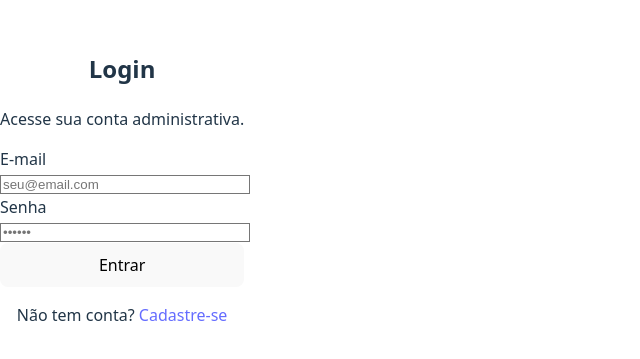
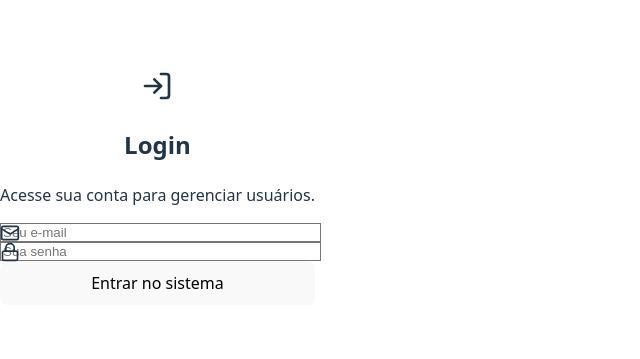
Before and after one commit to Dev-RuiDiniz/Sistema_Gestao_Usuarios, a React app in the folder frontend/: page / in a window 1280 px wide. Shown: the part 213-572 px from the top of the page, without its empty margins (0-640 px from the left). Built offline with nearby package versions, Linux system fonts and the light colour scheme; the HTML template or start-up script is replaced by a standard one.

Commit message:
fix: implementa redirecionamento após login bem-sucedido
Adicionado o hook useNavigate no componente de Login e ajuste no fluxo de autenticação para garantir que o usuário seja enviado ao dashboard após validar as credenciais.

```diff
--- a/frontend/src/App.tsx
+++ b/frontend/src/App.tsx
@@ -1,6 +1,7 @@
 import { BrowserRouter, Routes, Route, Navigate } from 'react-router-dom';
 import { Toaster } from 'sonner';
-import { AuthProvider } from './contexts/AuthContext';
+import { useContext } from 'react';
+import { AuthProvider, AuthContext } from './contexts/AuthContext';
 import { AuthLayout } from './components/layouts/AuthLayout';
 import { DashboardLayout } from './components/layouts/DashboardLayout';
 import { ProtectedRoute } from './components/layouts/ProtectedRoute';
@@ -9,33 +10,49 @@ import { Login } from './pages/Login';
 import { Register } from './pages/Register';
 import { Users } from './pages/Users';
 
+function AppRoutes() {
+  const { isAuthenticated, isLoading } = useContext(AuthContext);
+
+  if (isLoading) {
+    return (
+      <div className="h-screen w-screen flex items-center justify-center bg-surface-50">
+        <div className="h-8 w-8 border-4 border-brand-600 border-t-transparent rounded-full animate-spin" />
+      </div>
+    );
+  }
+
+  return (
+    <Routes>
+      {/* Se estiver logado e tentar acessar "/", ele vai para o dashboard */}
+      <Route element={<AuthLayout />}>
+        <Route path="/" element={!isAuthenticated ? <Login /> : <Navigate to="/dashboard" replace />} />
+        <Route path="/register" element={!isAuthenticated ? <Register /> : <Navigate to="/dashboard" replace />} />
+      </Route>
+
+      {/* Rotas Privadas */}
+      <Route element={<ProtectedRoute />}>
+        <Route element={<DashboardLayout />}>
+          <Route path="/dashboard" element={
+            <div className="p-6 bg-white rounded-xl border border-surface-200">
+              <h1 className="text-2xl font-bold">Resumo do Sistema</h1>
+              <p className="text-surface-600">Selecione uma opção no menu lateral.</p>
+            </div>
+          } />
+          <Route path="/users" element={<Users />} />
+        </Route>
+      </Route>
+
+      <Route path="*" element={<Navigate to="/" replace />} />
+    </Routes>
+  );
+}
+
 export default function App() {
   return (
     <BrowserRouter>
       <AuthProvider>
         <Toaster position="top-right" richColors closeButton />
-
-        <Routes>
-          <Route element={<AuthLayout />}>
-            <Route path="/" element={<Login />} />
-            <Route path="/register" element={<Register />} />
-          </Route>
-
-          <Route element={<ProtectedRoute />}>
-            <Route element={<DashboardLayout />}>
-              <Route path="/dashboard" element={
-                <div className="p-6 bg-white rounded-xl border border-surface-200">
-                  <h1 className="text-2xl font-bold">Resumo do Sistema</h1>
-                  <p className="text-surface-600">Selecione uma opção no menu lateral para começar.</p>
-                </div>
-              } />
-              <Route path="/users" element={<Users />} />
-              <Route path="/logs" element={<div className="p-6">Histórico de Auditoria (Em breve)</div>} />
-            </Route>
-          </Route>
-
-          <Route path="*" element={<Navigate to="/" replace />} />
-        </Routes>
+        <AppRoutes />
       </AuthProvider>
     </BrowserRouter>
   );
--- a/frontend/src/contexts/AuthContext.tsx
+++ b/frontend/src/contexts/AuthContext.tsx
@@ -1,5 +1,6 @@
 import { createContext, type ReactNode, useEffect, useState } from 'react';
 import { api } from '../api/api';
+import { toast } from 'sonner';
 
 interface User {
   id: string;
@@ -25,18 +26,30 @@ export function AuthProvider({ children }: { children: ReactNode }) {
   const isAuthenticated = !!user;
 
   useEffect(() => {
+    async function loadStorageData() {
       const token = localStorage.getItem('@SistemaUsuarios:token');
       const userData = localStorage.getItem('@SistemaUsuarios:user');
 
       if (token && userData) {
         api.defaults.headers.common['Authorization'] = `Bearer ${token}`;
+        try {
           setUser(JSON.parse(userData));
+        } catch {
+          signOut();
+        }
       }
       setIsLoading(false);
+    }
+    loadStorageData();
   }, []);
 
   async function signIn({ email, password }: any) {
-    const response = await api.post('/login', { email, password });
+    try {
+      const response = await api.post('/sessions', {
+        email,
+        password_hash: password
+      });
+
       const { token, user: userResponse } = response.data;
 
       localStorage.setItem('@SistemaUsuarios:token', token);
@@ -44,11 +57,19 @@ export function AuthProvider({ children }: { children: ReactNode }) {
 
       api.defaults.headers.common['Authorization'] = `Bearer ${token}`;
       setUser(userResponse);
+
+      toast.success('Login realizado com sucesso!');
+    } catch (error: any) {
+      const message = error.response?.data?.message || 'Erro ao realizar login.';
+      toast.error(message);
+      throw error;
+    }
   }
 
   function signOut() {
     localStorage.removeItem('@SistemaUsuarios:token');
     localStorage.removeItem('@SistemaUsuarios:user');
+    delete api.defaults.headers.common['Authorization'];
     setUser(null);
   }
 
--- a/frontend/src/pages/Login.tsx
+++ b/frontend/src/pages/Login.tsx
@@ -1,78 +1,85 @@
-import { useForm } from 'react-hook-form';
-import { zodResolver } from '@hookform/resolvers/zod';
-import * as z from 'zod';
-import { useContext } from 'react';
-import { Link, useNavigate } from 'react-router-dom';
+import { useState, useContext } from 'react';
 import { AuthContext } from '../contexts/AuthContext';
-import { toast } from 'sonner';
-
-const loginSchema = z.object({
-  email: z.string().email('E-mail inválido'),
-  password: z.string().min(6, 'Senha deve ter 6+ caracteres'),
-});
-
-type LoginFormData = z.infer<typeof loginSchema>;
+import { LogIn, Mail, Lock, Loader2 } from 'lucide-react';
+import { useNavigate } from 'react-router-dom'; // Link removido para evitar erro de variável não lida
 
 export function Login() {
+  const [email, setEmail] = useState('');
+  const [password, setPassword] = useState('');
+  const [isSubmitting, setIsSubmitting] = useState(false);
+
   const { signIn } = useContext(AuthContext);
-  const navigate = useNavigate();
+  const navigate = useNavigate(); // Hook para mudar de página
 
-  const { register, handleSubmit, formState: { errors, isSubmitting } } = useForm<LoginFormData>({
-    resolver: zodResolver(loginSchema)
-  });
+  async function handleLogin(e: React.FormEvent) {
+    e.preventDefault(); // Impede o refresh da página
 
-  async function handleLogin(data: LoginFormData) {
+    if (!email || !password) return;
+
     try {
-      await signIn(data);
-      toast.success('Login realizado!', { description: 'Seja bem-vindo ao painel.' });
-      navigate('/dashboard');
-    } catch (error: any) {
-      toast.error('Erro de acesso', { description: 'Verifique suas credenciais.' });
+      setIsSubmitting(true);
+
+      // 1. Faz o login no backend
+      await signIn({
+        email: email.trim(),
+        password: password
+      });
+
+      // 2. SE CHEGOU AQUI, O LOGIN FOI SUCESSO!
+      // Forçamos a ida para o dashboard
+      navigate('/dashboard', { replace: true });
+
+    } catch (error) {
+      // Erro já tratado no Context (Toast)
+    } finally {
+      setIsSubmitting(false);
     }
   }
 
   return (
-    <div className="w-full max-w-sm mx-auto space-y-6">
-      <div className="text-center lg:text-left">
-        <h2 className="text-3xl font-bold text-surface-900">Login</h2>
-        <p className="text-surface-600 mt-2">Acesse sua conta administrativa.</p>
+    <div className="w-full max-w-md space-y-8">
+      <div className="text-center">
+        <div className="inline-flex items-center justify-center w-16 h-16 rounded-2xl bg-brand-600 text-white shadow-lg mb-4">
+          <LogIn size={32} />
+        </div>
+        <h2 className="text-3xl font-extrabold text-surface-900 tracking-tight">Login</h2>
+        <p className="mt-2 text-surface-600">Acesse sua conta para gerenciar usuários.</p>
       </div>
 
-      <form onSubmit={handleSubmit(handleLogin)} className="space-y-4">
-        <div>
-          <label className="block text-sm font-medium text-surface-900 mb-1">E-mail</label>
-          <input
-            {...register('email')}
-            type="email"
-            className="w-full px-4 py-2 rounded-lg border border-surface-200 focus:ring-2 focus:ring-brand-500 outline-hidden transition-all"
-            placeholder="seu@email.com"
-          />
-          {errors.email && <span className="text-red-500 text-xs">{errors.email.message}</span>}
-        </div>
-
-        <div>
-          <label className="block text-sm font-medium text-surface-900 mb-1">Senha</label>
-          <input
-            {...register('password')}
-            type="password"
-            className="w-full px-4 py-2 rounded-lg border border-surface-200 focus:ring-2 focus:ring-brand-500 outline-hidden transition-all"
-            placeholder="••••••"
-          />
-          {errors.password && <span className="text-red-500 text-xs">{errors.password.message}</span>}
+      <form className="mt-8 space-y-6" onSubmit={handleLogin}>
+        <div className="space-y-4">
+          <div className="relative">
+            <Mail className="absolute left-3 top-3.5 text-surface-400" size={20} />
+            <input
+              type="email"
+              required
+              className="block w-full pl-10 pr-4 py-3 border border-surface-200 rounded-xl focus:ring-2 focus:ring-brand-500 outline-none transition-all"
+              placeholder="Seu e-mail"
+              value={email}
+              onChange={e => setEmail(e.target.value)}
+            />
+          </div>
+          <div className="relative">
+            <Lock className="absolute left-3 top-3.5 text-surface-400" size={20} />
+            <input
+              type="password"
+              required
+              className="block w-full pl-10 pr-4 py-3 border border-surface-200 rounded-xl focus:ring-2 focus:ring-brand-500 outline-none transition-all"
+              placeholder="Sua senha"
+              value={password}
+              onChange={e => setPassword(e.target.value)}
+            />
+          </div>
         </div>
 
         <button
           type="submit"
           disabled={isSubmitting}
-          className="w-full bg-brand-600 hover:bg-brand-700 text-white font-semibold py-2 rounded-lg transition-colors disabled:opacity-50"
+          className="w-full flex items-center justify-center py-3 px-4 rounded-xl text-white bg-brand-600 hover:bg-brand-700 font-bold transition-all shadow-lg disabled:opacity-70"
         >
-          {isSubmitting ? 'Entrando...' : 'Entrar'}
+          {isSubmitting ? <Loader2 className="animate-spin mr-2" size={20} /> : 'Entrar no sistema'}
         </button>
       </form>
-
-      <p className="text-center text-sm text-surface-600">
-        Não tem conta? <Link to="/register" className="text-brand-600 font-semibold hover:underline">Cadastre-se</Link>
-      </p>
     </div>
   );
 }
```
Also changed, not shown: frontend/src/pages/Users.tsx (+17 -24 lines). Lines whose indentation alone changed are shown as unchanged.
